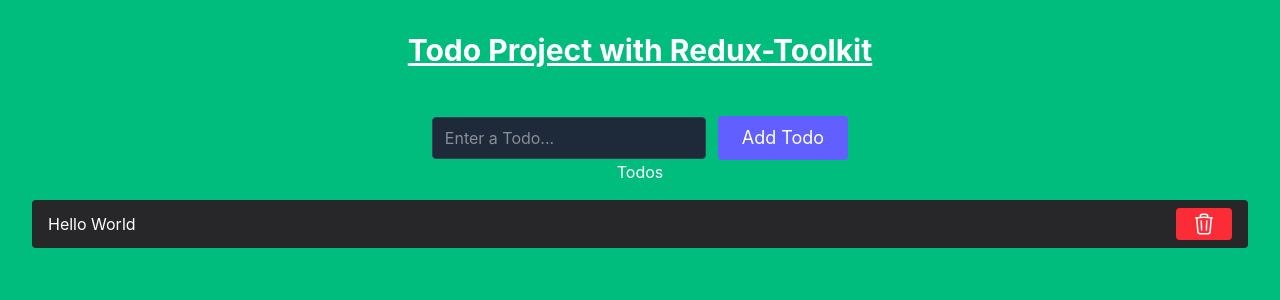
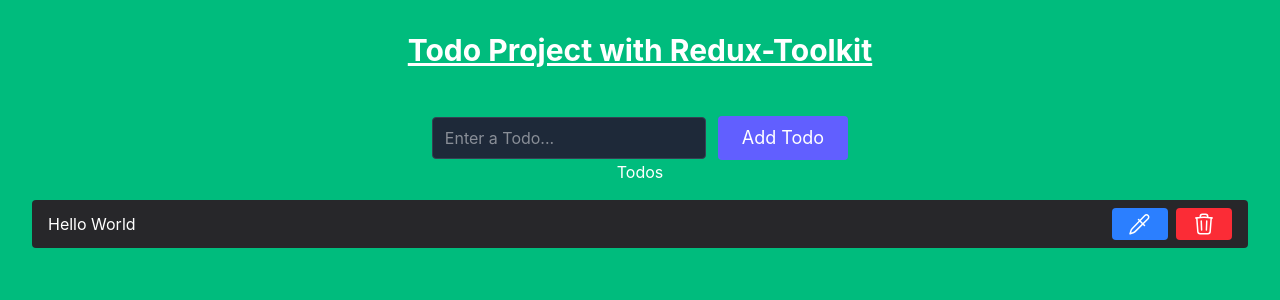
Before and after one commit to Vineetsingh07/Redux-Toolkit-TodoApp-Setup, a React (Vite) app: page / in a window 1280 px wide. Shown: the top 300 px of the page. Built offline with nearby package versions, Linux system fonts and the light colour scheme.

Commit message:
Add Todo Functionality.

```diff
--- a/src/components/Todos.jsx
+++ b/src/components/Todos.jsx
@@ -1,5 +1,6 @@
 import React from "react";
 import { useDispatch, useSelector } from "react-redux";
+import { editTodo, removeTodo } from "../features/todo/todoSlice";
 
 function Todos() {
   const todos = useSelector((state) => state.todos);
@@ -14,7 +15,36 @@
             className="mt-4 flex justify-between items-center bg-zinc-800 px-4 py-2 rounded"
             key={todo.id}
           >
+            {/* Left-aligned text */}
             <div className="text-white">{todo.text}</div>
+
+            {/* Right-aligned buttons */}
+            <div className="flex space-x-2">
+              <button
+                onClick={() => dispatch(editTodo(todo.id, todo.text))}
+                className="text-white bg-blue-500 border-0 py-1 px-4 focus:outline-none hover:bg-blue-600 rounded text-md"
+              >
+                <svg
+                  xmlns="http://www.w3.org/2000/svg"
+                  fill="none"
+                  viewBox="0 0 24 24"
+                  strokeWidth={1.5}
+                  stroke="currentColor"
+                  className="w-6 h-6"
+                >
+                  <path
+                    strokeLinecap="round"
+                    strokeLinejoin="round"
+                    d="M16.862 3.487a2.25 2.25 0 113.182 3.182L7.063 19.65a4.5 4.5 0 01-1.894 1.126l-3.118.935.935-3.118a4.5 4.5 0 011.126-1.894L16.862 3.487z"
+                  />
+                  <path
+                    strokeLinecap="round"
+                    strokeLinejoin="round"
+                    d="M10.5 7.5l6 6"
+                  />
+                </svg>
+              </button>
+
               <button
                 onClick={() => dispatch(removeTodo(todo.id))}
                 className="text-white bg-red-500 border-0 py-1 px-4 focus:outline-none hover:bg-red-600 rounded text-md"
@@ -34,6 +64,7 @@
                   />
                 </svg>
               </button>
+            </div>
           </li>
         ))}
       </ul>
```
Lines whose indentation alone changed are shown as unchanged.
